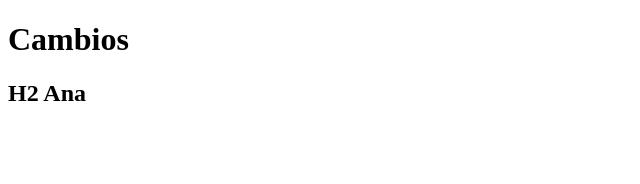
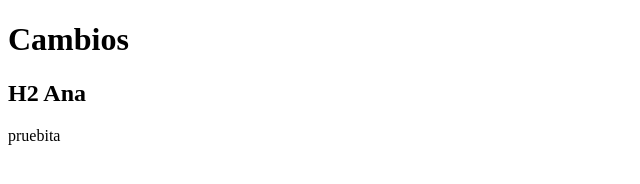
Before and after one commit to Anadiaz-ac/programacion_movil, a plain HTML site: page index.html in a window 1280 px wide. Shown: the full height of the page, 0-640 px from the left. Drawn offline with Linux system fonts and the light colour scheme.

Commit message:
agrege un p

```diff
--- a/index.html
+++ b/index.html
@@ -8,5 +8,6 @@
   <body>
     <h1>Cambios</h1>
     <h2>H2 Ana</h2>
+    <p>pruebita</p>
   </body>
 </html>
```
